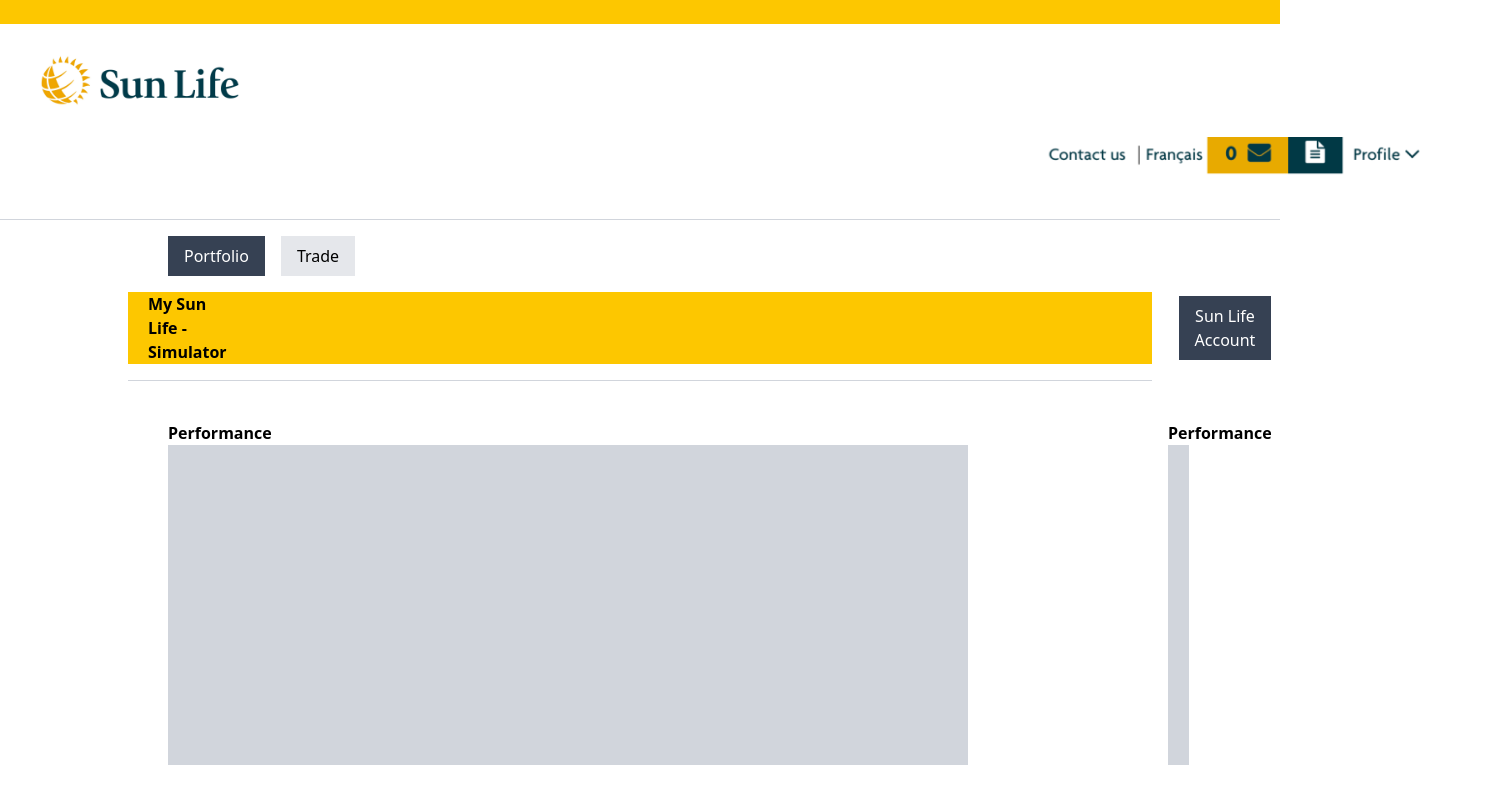
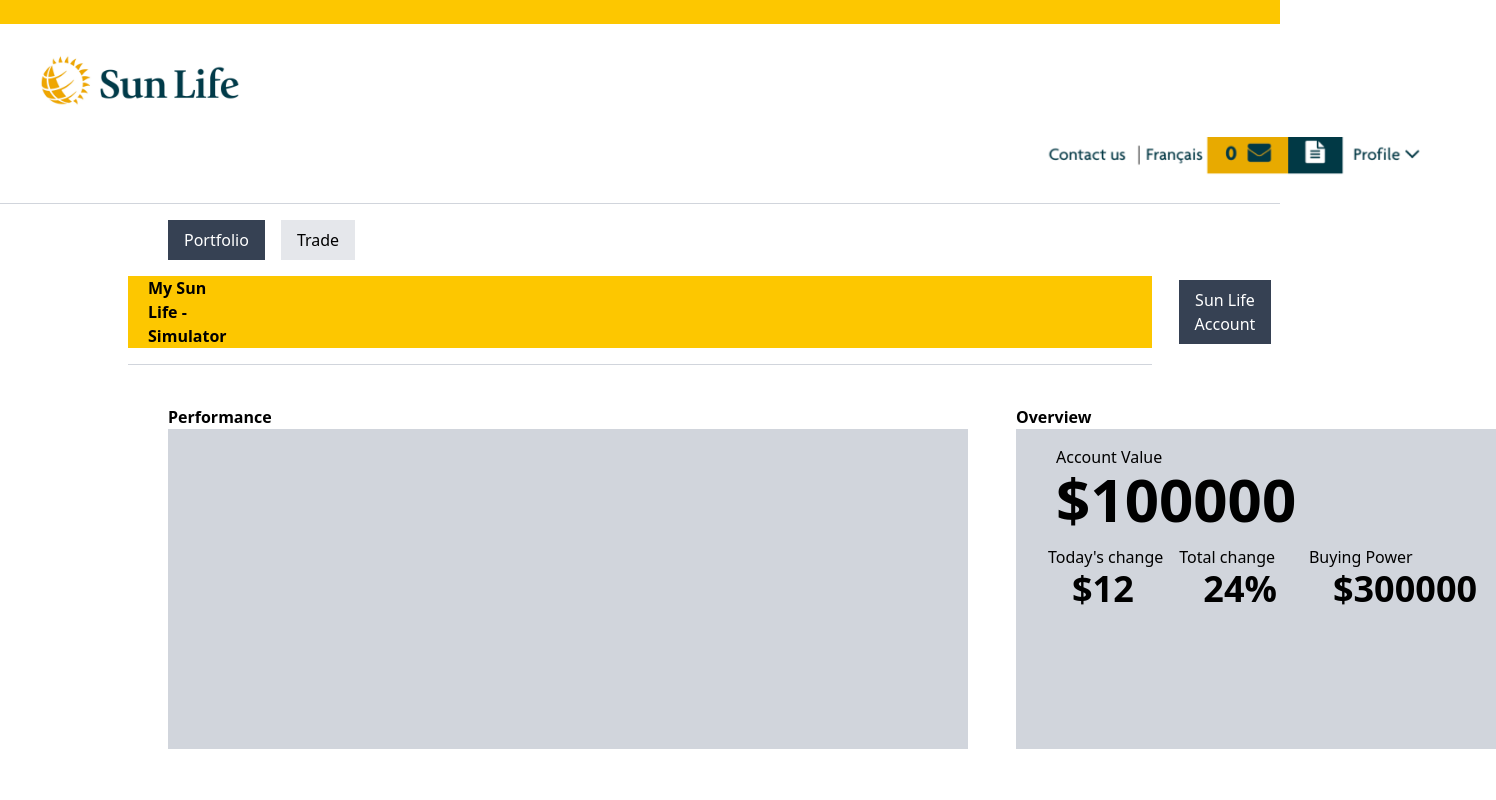
Before and after one commit to itsalexli/sunlightfrontend, a React (Vite) app: page / in a window 1280 px wide. Shown: the whole page, 1496 px wide, since content can reach past the window. Built offline with nearby package versions, Linux system fonts and the light colour scheme.

Commit message:
fixed boxes

```diff
--- a/src/App.jsx
+++ b/src/App.jsx
@@ -8,7 +8,7 @@
   return (
     <>
       <Header />
-      <hr className="mt-4 mb-4 border-t border-gray-300 w-full mx-auto " />
+      <hr className="mt-0 mb-4 border-t border-gray-300 w-full mx-auto " />
       <div className="ml-42">
         <Button name="Portfolio" state="fill" width="30" />
         <Button name="Trade" state="unfill" width="30" />
--- a/src/Overview.jsx
+++ b/src/Overview.jsx
@@ -1,8 +1,36 @@
+var accountValue = 100000;
+var changePercent = 12;
+var annualChange = 24;
+var buyingPower = 300000;
 export default function Overview() {
   return (
-    <div className="ml-42 mt-0">
-      <p className="font-bold">Performance</p>
-      <div className="w-1/5 h-80 bg-gray-300"></div>
+    <div className="ml-4 mt-0">
+      <p className="font-bold">Overview</p>
+      <div className="w-120 h-80 bg-gray-300">
+        <div>
+          <p className="pt-4 ml-10">Account Value</p>
+          <p className=" ml-10 font-bold text-6xl">${accountValue}</p>
+        </div>
+
+        <div className="inline-flex mt-4 mx-auto">
+          <div className="ml-4">
+            <p className="ml-4">Today's change</p>
+            <p className="ml-4 ml-10 font-bold text-4xl">${changePercent}</p>
+          </div>
+
+          <div>
+            <p className="ml-4">Total change</p>
+            <p className="ml-4 ml-10 font-bold text-4xl">{annualChange}%</p>
+          </div>
+        </div>
+
+        <div className="inline-flex mt-4 mx-auto">
+          <div className="ml-4">
+            <p className="ml-4">Buying Power</p>
+            <p className="ml-4 ml-10 font-bold text-4xl">${buyingPower}</p>
+          </div>
+        </div>
+      </div>
     </div>
   );
 }
```
